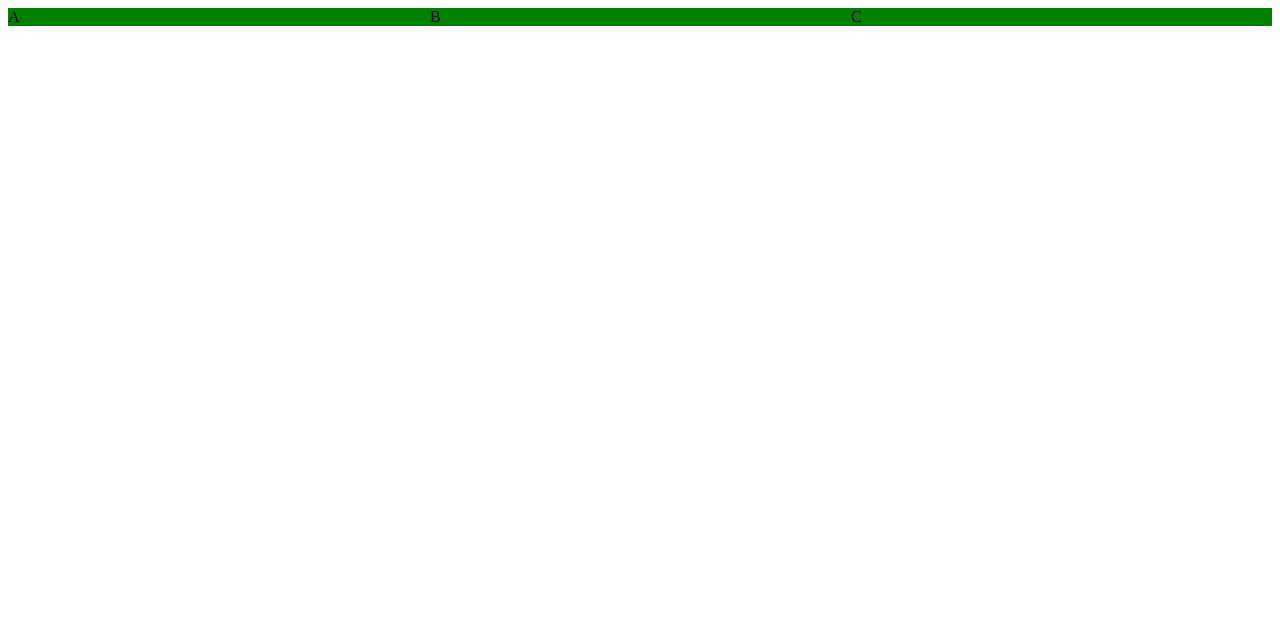
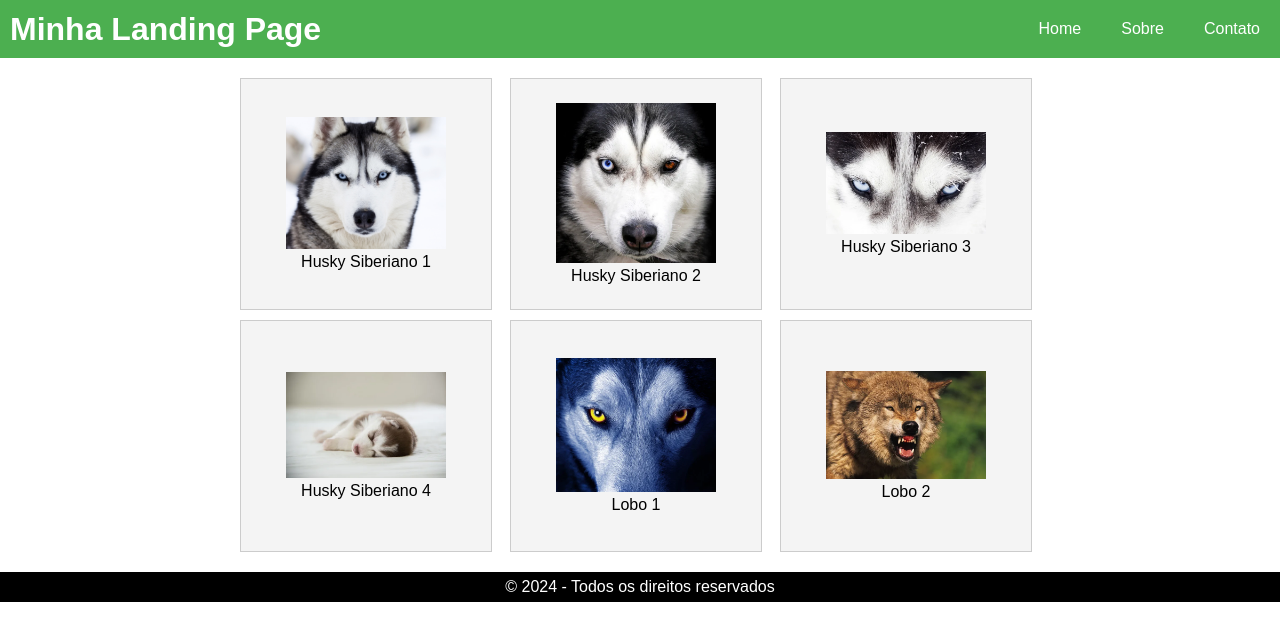
Before and after one commit to filipegmac/SegundaNota, a plain HTML site: page index.html in a window 1280 px wide. Drawn offline with Linux system fonts and the light colour scheme.

Commit message:
Primeira atividade

```diff
--- a/index.html
+++ b/index.html
@@ -7,12 +7,68 @@
     <title>FlexBox</title>
 </head>
 <body>
-<div class="container">
-    <div class="item">A</div>
-    <div class="item">B</div>
-    <div class="item">C</div>
 
-</div>
+<header class="header">
+    <a href="index.html" class="title"><h1>Minha Landing Page</h1></a>
+    <nav>
+        <ul class="menu">
+            <li><a href="">Home</a></li>
+            <li><a href="">Sobre</a></li>
+            <li><a href="">Contato</a></li>
+        </ul>
+    </nav>
+</header>
+
+<section class="grid">
+    <div class="border">
+        <div>
+            <img src="img/husky1.jpg" alt="Husky Siberiano 1.">
+            <p>Husky Siberiano 1</p>
+        </div>
+    </div>
+
+    <div class="border">
+        <div>
+            <img src="img/husky2.webp" alt="Husky Siberiano 2">
+            <p>Husky Siberiano 2</p>
+        </div>
+    </div>
+
+    <div class="border">
+        <div>
+            <img src="img/husky3.webp" alt="Husky Siberiano 3">
+            <p>Husky Siberiano 3</p>
+        </div>
+    </div>
+
+    <div class="border">
+        <div>
+            <img src="img/husky4.webp" alt="Husky Siberiano 4">
+            <p>Husky Siberiano 4</p>
+        </div>
+    </div>
+
+    <div class="border">
+        <div>
+            <img src="img/Wolf1.webp" alt="Lobo 1">
+            <p>Lobo 1</p>
+        </div>
+    </div>
+
+    <div class="border">
+        <div>
+            <img src="img/Wolf2.webp" alt="Lobo 2">
+            <p>Lobo 2</p>
+        </div>
+    </div>
+</section>
+
+<footer class="footer">
+    <div>
+        <p>&copy; 2024 - Todos os direitos reservados</p>
+    </div>
+
+</footer>
 
 </body>
 </html>
--- a/styles.css
+++ b/styles.css
@@ -1,7 +1,73 @@
-.container {
+* {
+    margin: 0;
+    padding: 0;
+    font-family: "Arial", sans-serif;
+    list-style: none;
+    text-decoration: none;
+}
+
+.header {
+    display: flex;
+    background-color: #4CAF50;
+    padding: 10px;
+    justify-content: space-between;
+    align-items: center;
+    flex-wrap: wrap;
+    margin-bottom: 20px;
+}
+
+a {
+    color: white;
+}
+
+.menu {
     display: flex;
 }
-.item {
-    flex: auto;
-    background-color: green;
+
+.menu li {
+    margin-left: 10px;
 }
+
+.menu li a {
+    display: block;
+    padding: 10px;
+    margin-left: 10px;
+}
+
+.grid {
+    display: grid;
+    grid-template-columns: repeat(auto-fit, minmax(200px, 1fr));
+    margin: 0 auto;
+    grid-gap: 10px;
+    max-width: 800px;
+    margin-bottom: 20px;
+}
+.grid .border {
+    display: grid;
+    align-items: center;
+    justify-content: center;
+    border: 1px solid #CCCCCC;
+    background-color: #F4F4F4;
+    width: 250px;
+    height: 230px;
+}
+
+.grid .border p {
+    text-align: center;
+}
+
+.grid .border img {
+    width: 160px;
+}
+
+.footer {
+    display: flex;
+    background-color: black;
+    height: 30px;
+    justify-content: center;
+    align-items: center;
+}
+
+.footer p {
+    color: white;
+}
```
Also changed, not shown: img/Husky1.jpg (added), img/Husky2.webp (added), img/Husky3.webp (added), img/Husky4.webp (added), img/Wolf1.webp (added), img/Wolf2.webp (added).
